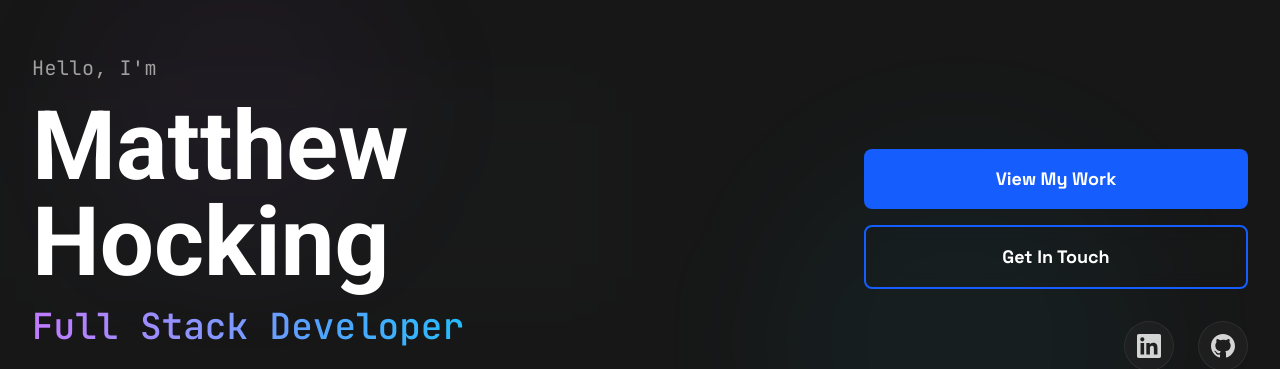
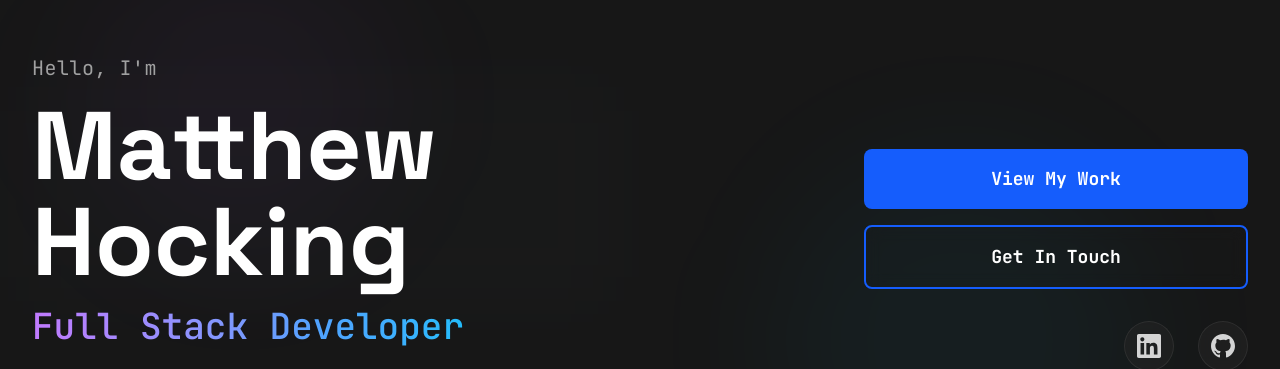
Before and after one commit to Matthew-Hocking/portfolio, a React (Vite) app: page / in a window 1280 px wide. Shown: the part 140-509 px from the top of the page. Built offline with nearby package versions, Linux system fonts and the light colour scheme.

Commit message:
typography rules

```diff
--- a/src/index.css
+++ b/src/index.css
@@ -5,14 +5,29 @@
 
 @theme {
   --font-sans: "Space Grotesk", sans-serif;
-  --font-display: "Roboto", sans-serif;
+  --font-roboto: "Roboto", sans-serif;
   --font-mono: "JetBrains Mono", monospace;
 }
 
 @layer base {
   html {
-    @apply bg-neutral-800 text-neutral-50
-    scroll-smooth font-sans;
+    @apply bg-neutral-950 text-neutral-50
+    scroll-smooth font-roboto;
+  }
+
+  h1,
+  h2,
+  h3,
+  h4 {
+    @apply font-sans
+  }
+
+  button {
+    @apply font-mono
+  }
+
+  a {
+    @apply font-mono
   }
 }
 
```
